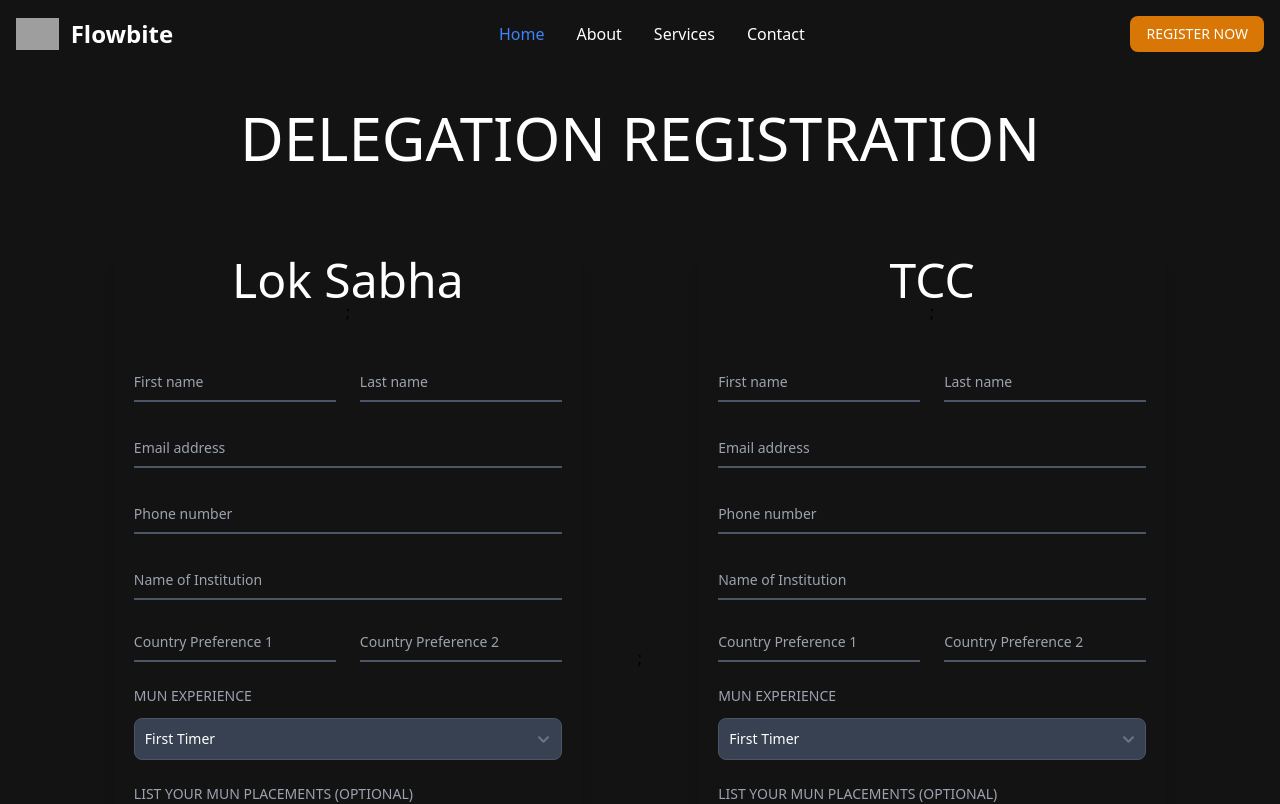
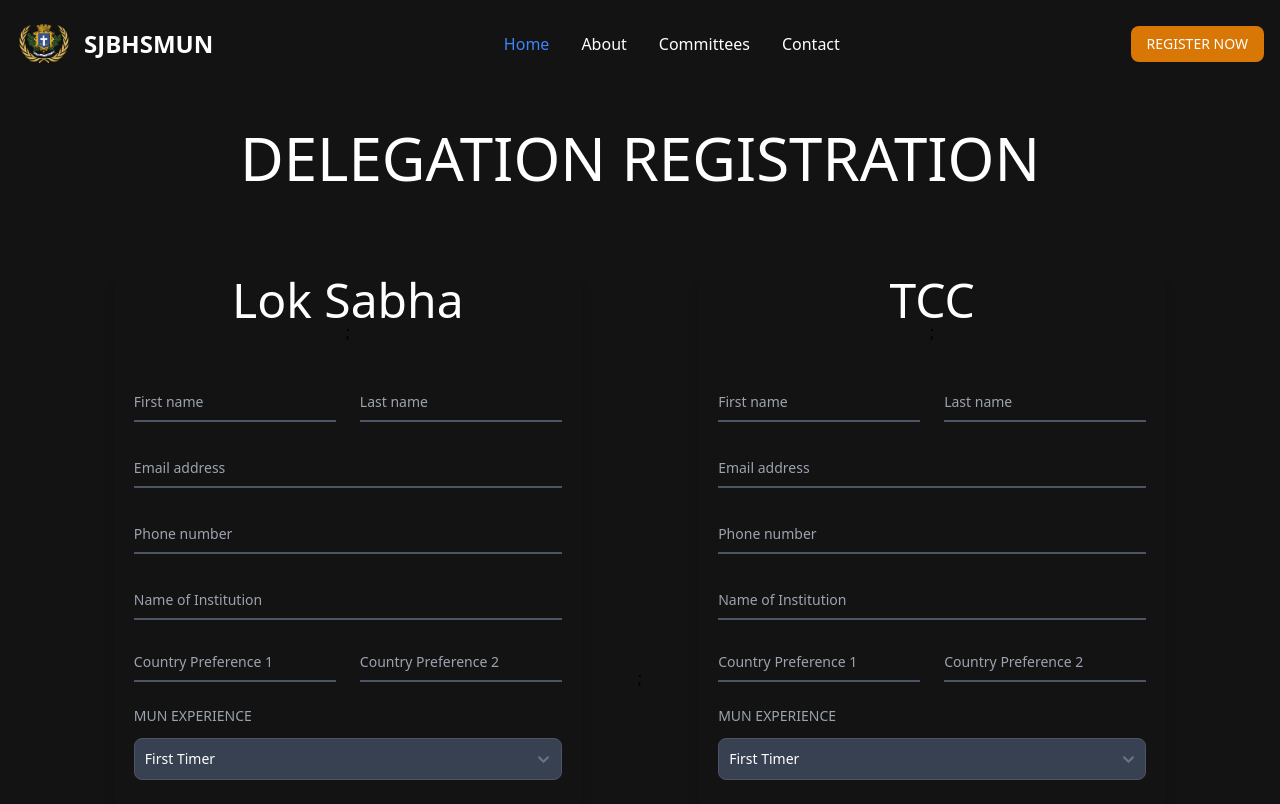
Before and after one commit to skandarajeev/sjbhs-mun-website, a Next.js app: page /registration in a window 1280 px wide. Shown: the top 804 px of the page. Built offline with nearby package versions, Linux system fonts and the light colour scheme; grey boxes are pictures that could not be loaded.

Commit message:
navbar doropdown

```diff
--- /dev/null
+++ b/app/components/navbar/navfoot.js
@@ -0,0 +1,137 @@
+"use client";
+import { useState } from "react";
+import Link from "next/link";
+import Image from "next/image";
+import logo from "../../media/MUN LOGO.png";
+import useMediaQuery from "@mui/material/useMediaQuery";
+import Home from "@/app/page";
+
+export function Navibar() {
+  const [open, setOpen] = useState(false);
+  const moi = useMediaQuery("(min-width:600px)");
+  function Items(props) {
+    return (
+      <div
+        className={` ${
+          open
+            ? ""
+            : "items-center justify-between hidden w-full md:flex md:w-auto md:order-1"
+        }`}
+        id="navbar-cta"
+      >
+        <ul>
+          <div
+            className={` ${
+              open
+                ? ""
+                : "flex flex-col font-medium p-4 md:p-0 mt-4  md:flex-row md:space-x-8 md:mt-0 md:border-0  dark:border-gray-700"
+            }`}
+          >
+            <li>
+              <Link href="/">
+                <button
+                  onClick={() => setOpen(false)}
+                  className={`block py-2 ${
+                    open ? "w-full" : null
+                  } pl-3 pr-4 text-white bg-blue-700 rounded md:bg-transparent md:text-blue-700 md:p-0 md:dark:text-blue-500`}
+                  aria-current="page"
+                >
+                  Home
+                </button>
+              </Link>
+            </li>
+            <li>
+              <Link href="/about">
+                <button
+                  onClick={() => setOpen(false)}
+                  className={`block py-2 ${
+                    open ? "w-full" : null
+                  } pl-3 pr-4 text-gray-900 rounded hover:bg-gray-100 md:hover:bg-transparent md:hover:text-blue-700 md:p-0 md:dark:hover:text-blue-500 dark:text-white dark:hover:bg-gray-700 dark:hover:text-white md:dark:hover:bg-transparent dark:border-gray-700`}
+                >
+                  About
+                </button>
+              </Link>
+            </li>
+            <li>
+              <Link href="/committees">
+                <button
+                  onClick={() => setOpen(false)}
+                  className={`block py-2 ${
+                    open ? "w-full" : null
+                  } pl-3 pr-4 text-gray-900 rounded hover:bg-gray-100 md:hover:bg-transparent md:hover:text-blue-700 md:p-0 md:dark:hover:text-blue-500 dark:text-white dark:hover:bg-gray-700 dark:hover:text-white md:dark:hover:bg-transparent dark:border-gray-700`}
+                >
+                  Committees
+                </button>
+              </Link>
+            </li>
+            <li>
+              <Link href="#">
+                <button
+                  onClick={() => setOpen(false)}
+                  className={`block py-2 ${
+                    open ? "w-full" : null
+                  } pl-3 pr-4 text-gray-900 rounded hover:bg-gray-100 md:hover:bg-transparent md:hover:text-blue-700 md:p-0 md:dark:hover:text-blue-500 dark:text-white dark:hover:bg-gray-700 dark:hover:text-white md:dark:hover:bg-transparent dark:border-gray-700`}
+                >
+                  Contact
+                </button>
+              </Link>
+            </li>
+          </div>
+        </ul>
+      </div>
+    );
+  }
+  return (
+    <nav className="">
+      <div className="max-w-screen-xl flex flex-wrap items-center justify-between mx-auto p-4">
+        <Link href="/">
+          <button onClick={() => setOpen(false)} className="flex items-center">
+            <Image
+              src={logo}
+              className="h-14 w-auto mr-3"
+              alt="Flowbite Logo"
+            />
+            <span className="self-center text-[0px] md:text-2xl font-semibold whitespace-nowrap dark:text-white">
+              SJBHSMUN
+            </span>
+          </button>
+        </Link>
+        <div className="flex md:order-2">
+          <Link href="/registration">
+            <button
+              type="button"
+              onClick={() => setOpen(false)}
+              className="text-white bg-blue-700 hover:bg-blue-800 focus:ring-4 focus:outline-none focus:ring-blue-300 font-medium rounded-lg text-sm px-4 py-2 text-center mr-3 md:mr-0 dark:bg-amber-600 dark:hover:bg-amber-700 dark:focus:ring-amber-800"
+            >
+              REGISTER NOW
+            </button>
+          </Link>
+          <button
+            type="button"
+            className="inline-flex items-center p-2 w-10 h-10 justify-center text-sm text-gray-500 rounded-lg md:hidden hover:bg-gray-100 focus:outline-none focus:ring-2 focus:ring-gray-200 dark:text-gray-400 dark:hover:bg-gray-700 dark:focus:ring-gray-600"
+            onClick={() => setOpen(!open)}
+          >
+            <span className="sr-only">Open main menu</span>
+            <svg
+              className="w-5 h-5"
+              aria-hidden="true"
+              xmlns="http://www.w3.org/2000/svg"
+              fill="none"
+              viewBox="0 0 17 14"
+            >
+              <path
+                stroke="currentColor"
+                stroke-linecap="round"
+                stroke-linejoin="round"
+                stroke-width="2"
+                d="M1 1h15M1 7h15M1 13h15"
+              />
+            </svg>
+          </button>
+        </div>
+        {open ? null : <Items />}
+      </div>
+      {open && !moi ? <Items /> : null}
+    </nav>
+  );
+}
--- a/app/components/register.js
+++ b/app/components/register.js
@@ -538,7 +538,7 @@ export const DelegationRegistration = () => {
       className="flex flex-col justify-center items-center mt-10 "
       onSubmit={handleSubmit}
     >
-      <h1 className="text-6xl text-white text-center">
+      <h1 className="md:text-6xl text-4xl text-white text-center">
         DELEGATION REGISTRATION
       </h1>
       <div className="flex flex-wrap justify-center items-center mt-11">
--- a/app/layout.js
+++ b/app/layout.js
@@ -1,8 +1,7 @@
 import "./globals.css";
 import logo from "./media/MUN LOGO.png";
 import { Inter } from "next/font/google";
-import Image from "next/image";
-import Link from "next/link";
+import { Navibar } from "./components/navbar/navfoot";
 import localFont from "next/font/local";
 
 // Font files can be colocated inside of `app`
@@ -22,40 +21,7 @@ export default function RootLayout({ children }) {
   return (
     <html lang="en" class="dark">
       <body className="dark">
-
-        <nav class="">
-          <div class="max-w-screen-xl flex flex-wrap items-center justify-between mx-auto p-4">
-            <a href="https://flowbite.com/" class="flex items-center">
-              <img src="https://flowbite.com/docs/images/logo.svg" class="h-8 mr-3" alt="Flowbite Logo" />
-              <span class="self-center text-2xl font-semibold whitespace-nowrap dark:text-white">Flowbite</span>
-            </a>
-            <div class="flex md:order-2">
-              <button type="button" class="text-white bg-blue-700 hover:bg-blue-800 focus:ring-4 focus:outline-none focus:ring-blue-300 font-medium rounded-lg text-sm px-4 py-2 text-center mr-3 md:mr-0 dark:bg-amber-600 dark:hover:bg-amber-700 dark:focus:ring-amber-800">REGISTER NOW</button>
-              <button data-collapse-toggle="navbar-cta" type="button" class="inline-flex items-center p-2 w-10 h-10 justify-center text-sm text-gray-500 rounded-lg md:hidden hover:bg-gray-100 focus:outline-none focus:ring-2 focus:ring-gray-200 dark:text-gray-400 dark:hover:bg-gray-700 dark:focus:ring-gray-600" aria-controls="navbar-cta" aria-expanded="false">
-                <span class="sr-only">Open main menu</span>
-                <svg class="w-5 h-5" aria-hidden="true" xmlns="http://www.w3.org/2000/svg" fill="none" viewBox="0 0 17 14">
-                  <path stroke="currentColor" stroke-linecap="round" stroke-linejoin="round" stroke-width="2" d="M1 1h15M1 7h15M1 13h15" />
-                </svg>
-              </button>
-            </div>
-            <div class="items-center justify-between hidden w-full md:flex md:w-auto md:order-1" id="navbar-cta">
-              <ul class="flex flex-col font-medium p-4 md:p-0 mt-4  md:flex-row md:space-x-8 md:mt-0 md:border-0  dark:border-gray-700">
-                <li>
-                  <a href="#" class="block py-2 pl-3 pr-4 text-white bg-blue-700 rounded md:bg-transparent md:text-blue-700 md:p-0 md:dark:text-blue-500" aria-current="page">Home</a>
-                </li>
-                <li>
-                  <a href="#" class="block py-2 pl-3 pr-4 text-gray-900 rounded hover:bg-gray-100 md:hover:bg-transparent md:hover:text-blue-700 md:p-0 md:dark:hover:text-blue-500 dark:text-white dark:hover:bg-gray-700 dark:hover:text-white md:dark:hover:bg-transparent dark:border-gray-700">About</a>
-                </li>
-                <li>
-                  <a href="#" class="block py-2 pl-3 pr-4 text-gray-900 rounded hover:bg-gray-100 md:hover:bg-transparent md:hover:text-blue-700 md:p-0 md:dark:hover:text-blue-500 dark:text-white dark:hover:bg-gray-700 dark:hover:text-white md:dark:hover:bg-transparent dark:border-gray-700">Services</a>
-                </li>
-                <li>
-                  <a href="#" class="block py-2 pl-3 pr-4 text-gray-900 rounded hover:bg-gray-100 md:hover:bg-transparent md:hover:text-blue-700 md:p-0 md:dark:hover:text-blue-500 dark:text-white dark:hover:bg-gray-700 dark:hover:text-white md:dark:hover:bg-transparent dark:border-gray-700">Contact</a>
-                </li>
-              </ul>
-            </div>
-          </div>
-        </nav>
+        <Navibar />
 
         {children}
 
--- a/app/page.js
+++ b/app/page.js
@@ -114,9 +114,9 @@ export default function Home() {
 
       {/* HERO SECTION! */}
 
-      <div className="flex flex-col items-center justify-center  my-[40%]  md:my-[20%] lg:my-[5%]">
+      <div className="flex flex-col items-center justify-center  my-[22%] md:my-[20%] lg:my-[5%]">
         <div className="">
-          <h1 className="text-[10vw] lg:text-[6vw] md:text-[8vw] font-proconia  m-auto font-poppins from-yellow-500 to-white bg-clip-text mun-gradient ">
+          <h1 className="text-[10vw] lg:text-[5vw] md:text-[8vw] font-proconia  m-auto font-poppins from-yellow-500 to-white bg-clip-text mun-gradient ">
             SJBHSMUN 2023
           </h1>
         </div>
@@ -126,7 +126,7 @@ export default function Home() {
           className="flex justify-center"
         >
           <Image
-            className=" w-80 md:w-[40vw] h-auto md:h-200   "
+            className=" w-80 md:w-[29vw] h-auto md:h-200   "
             src={logo}
             alt=""
           />
@@ -151,7 +151,7 @@ export default function Home() {
             whileInView={{ opacity: 1 }}
             transition={{ duration: 3 }}
             viewport={{ once: true }}
-            className="text-white font-poppins text-4xl tracking-[11px]"
+            className="text-white font-poppins md:text-4xl text-2xl tracking-[11px]"
           >
             11TH EDITION
           </motion.p>
--- a/package.json
+++ b/package.json
@@ -9,6 +9,9 @@
     "lint": "next lint"
   },
   "dependencies": {
+    "@emotion/react": "^11.11.1",
+    "@emotion/styled": "^11.11.0",
+    "@mui/material": "^5.14.8",
     "autoprefixer": "10.4.14",
     "eslint": "8.46.0",
     "eslint-config-next": "13.4.13",
```
Also changed, not shown: 1 other file (tests, documents, lock files or other folders).
